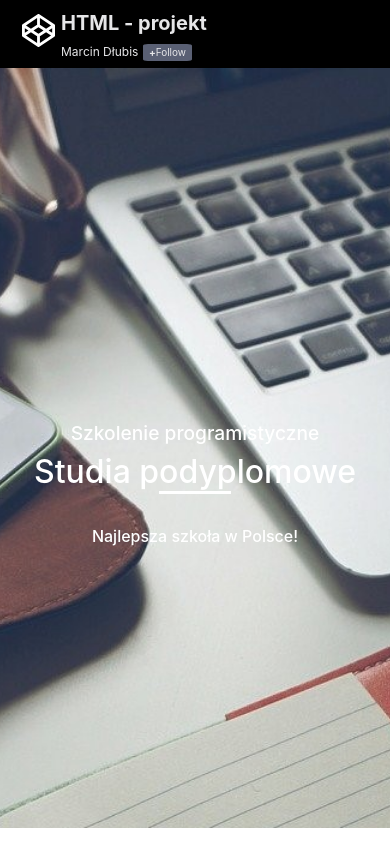
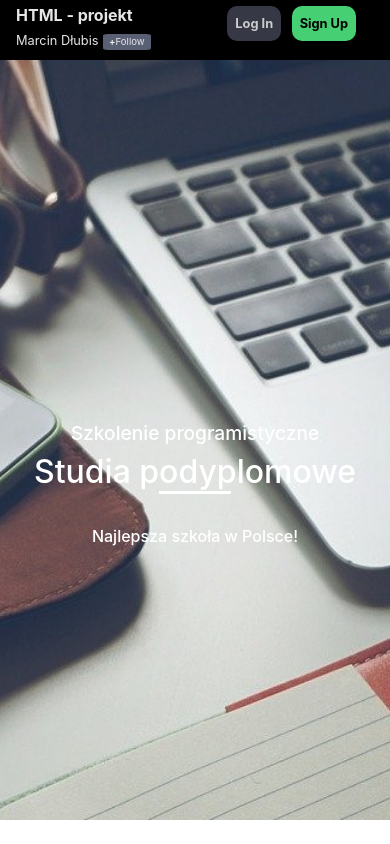
Before and after one commit to CarolKuch/MDlubis-podyplomowe, a plain HTML site: page index.html in a window 390 px wide. Shown: the top 844 px of the page. Drawn offline with nearby package versions, Linux system fonts and the light colour scheme; a web font is replaced by a local one.

Commit message:
Added support for extra small devices & code refactoring

```diff
--- a/index.html
+++ b/index.html
@@ -16,7 +16,7 @@
 <body>
     <header>
         <nav class="navbar navbar-dark container-fluid align-items-start">
-            <div class="nav1-left col-4-xs col-3-s p-0">
+            <div class="nav1-left col-5 p-0">
                 <a href="https://codepen.io/" target="_blank">
                     <img class="codepen" src="img/codepen.svg">
                 </a>
@@ -24,13 +24,14 @@
                 <a href="https://codepen.io/login" target="_blank" class="marcin">Marcin Dłubis</a>
                 <a href="https://codepen.io/login" target="_blank" class="follow"> <b>+</b>Follow</a>
             </div>
-
-            <div class="nav1-right col-7-md d-sm-none d-md-block text-right">
-                <a href="https://codepen.io/login?" target="_blank" class="heart">
-                    <img src="img/heart.svg" alt="heart" class="heart-img"/>
-                </a>
+            <div class="nav1-right col-7 text-right">
+                <button class="heart">
+                    <a href="https://codepen.io/login?" target="_blank" class="heart-link">
+                        <img src="img/heart.svg" alt="heart" class="heart-img"/>
+                    </a>
+                </button>
                 <a href="https://codepen.io/login?" target="_blank" class="eye">
-                    <img src="img/eye.svg" alt="eye" class="eye-img"/>Change view
+                    <img src="img/eye.svg" alt="eye" class="eye-img"/><span class="eye-text">Change view</span>
                 </a>
                 <a href="https://codepen.io/accounts/signup/user/free" target="_blank" class="log-in">Log In</a>
                 <a href="https://codepen.io/accounts/signup/user/free" target="_blank" class="sign-up">Sign Up</a>
--- a/style/from-style.css
+++ b/style/from-style.css
@@ -3,12 +3,11 @@
   src: url("./../assets/fonts/Lato-Regular.ttf");
 }
 
-
-.formu{
+.formu {
   padding: 3%;
   font-family: "Lato";
   text-align: center;
-    background-image: url('../img/form-b.jpg');
+  background-image: url("../img/form-b.jpg");
   background-position: center center;
   opacity: 0.7;
   color: white;
@@ -17,14 +16,14 @@
   height: 650px;
 }
 
-.form-container{
+.form-container {
   margin-left: auto;
   width: 70%;
   height: 30px;
   font-weight: bold;
 }
 
-input{
+input {
   width: 100%;
   height: 30px;
   border: 2px solid darkred;
@@ -34,47 +33,44 @@ input{
   font-size: 14px;
 }
 
-textarea{
+textarea {
   border: 2px solid darkred;
   width: 100%;
   height: 200px;
   font-size: 14px;
 }
 
-.wyslij{
+.wyslij {
   width: 100px;
   text-align: center;
   display: block;
   float: right;
-    background-color: #D07C7C;
+  background-color: #d07c7c;
   color: white;
   cursor: pointer;
   text-transform: uppercase;
   border: none;
 }
 
-.user-instructions{
+.user-instructions {
   font-size: 16px;
   text-align: left;
   margin-left: 20px;
   width: 70%;
 }
 
-.wyslij:hover{
+.wyslij:hover {
   border: 1px solid red;
 }
 
-@media (max-width: 1200px)
-{
-    .form-container
-    {
+@media (max-width: 1200px) {
+  .form-container {
     width: 90%;
   }
 }
 
-@media (max-width: 900px)
-{
-   .formu{
+@media (max-width: 900px) {
+  .formu {
     margin: 8% 5% 2% 5%;
   }
 }
--- a/style/main-style.css
+++ b/style/main-style.css
@@ -1,11 +1,11 @@
-.main-img{
+.main-img {
   object-fit: cover;
   position: relative;
   width: 95%;
   margin-top: 5%;
 }
 
-.headers{
+.headers {
   position: absolute;
   color: white;
   margin: auto;
@@ -15,21 +15,21 @@
   left: 0;
 }
 
-h6{
+h6 {
   line-height: 90px;
   font-size: 1rem;
 }
 
-h5{
+h5 {
   font-size: 1.2rem;
 }
 
-h1{
+h1 {
   font-size: 2rem;
 }
 
-.h1after:after{
-    content: '';
+.h1after:after {
+  content: "";
   position: absolute;
   display: block;
   width: 72px;
@@ -39,25 +39,25 @@ h1{
   background: white;
 }
 
-.nav2{
+.nav2 {
   display: block;
   float: right;
   border-bottom: 2px solid darkred;
   height: 50px;
 }
 
-.nav-item{
+.nav-item {
   text-transform: uppercase;
   position: relative;
 }
 
-.nav2 .nav-item:hover{
-    color: #D07C7C;
-    transition: .3s;
+.nav2 .nav-item:hover {
+  color: #d07c7c;
+  transition: 0.3s;
   border-bottom: 2px solid darkred;
 }
 
-.menu{
+.menu {
   height: 50px;
   position: relative;
   color: #686868;
@@ -66,23 +66,24 @@ h1{
   border-bottom: 2px solid darkred;
 }
 
-.lorem{
-    margin-top: 4%;
+.lorem {
+  margin-top: 4vh;
   width: 60vw;
   margin-left: auto;
   margin-right: auto;
   margin-bottom: 10vh;
+  text-align: center;
 }
 
-.about{
+.about {
   font-size: 24px;
   margin-top: 5%;
   text-align: center;
   position: relative;
 }
 
-.about:after{
-    content: '';
+.about:after {
+  content: "";
   position: absolute;
   display: block;
   width: 72px;
@@ -93,59 +94,52 @@ h1{
   background: red;
 }
 
-.video-frame-content{
+.video-frame-content {
   width: 90%;
   height: 500px;
 }
 
-@media (max-width: 1000px)
-{
-    .main-img{
+@media (max-width: 1000px) {
+  .main-img {
     width: 100%;
     margin-top: 0%;
   }
 
-    .headers{
+  .headers {
     top: 10rem;
   }
 
-    .headers h1{
+  .headers h1 {
     margin-bottom: 0px;
   }
 }
 
-@media (max-width: 810px)
-{
-    .headers{
+@media (max-width: 810px) {
+  .headers {
     top: 7rem;
   }
-
-
 }
 
-@media(max-width: 700px)
-{
-    .computer-studies{
+@media (max-width: 700px) {
+  .computer-studies {
     height: 90vh;
   }
 
-    .main-img{
+  .main-img {
     height: 90vh;
     object-fit: cover;
   }
 
-    .headers{
-        top:50%;
-
+  .headers {
+    top: 50%;
   }
-    .video-frame-content{
+  .video-frame-content {
     height: 300px;
   }
 }
 
-@media (max-width: 550px)
-{
-    .video-frame-content{
+@media (max-width: 550px) {
+  .video-frame-content {
     height: 200px;
   }
 }
--- a/style/nav-style.css
+++ b/style/nav-style.css
@@ -1,119 +1,184 @@
-*{
+* {
   -webkit-box-sizing: border-box;
   -moz-box-sizing: border-box;
   box-sizing: border-box;
 }
 
-body{
+body {
   margin: 0;
   padding: 0;
 }
 
-.navbar{
+.navbar {
   background-color: black;
   height: 68px;
 }
 
-.nav1-left a{
-    color:#e6e6e8;
+.nav1-left a {
+  color: #e6e6e8;
   text-decoration: none;
 }
 
-.nav1-right a{
-    font-size: 14px;
+.nav1-right a {
+  font-size: 1rem;
+  padding: 0.7rem 1rem;
 }
 
-a:hover{
+a:hover {
   text-decoration: none;
-    opacity: 1.0;
-    color:#e6e6e8;
+  opacity: 1;
+  color: #e6e6e8;
   transition: 0.1s ease;
 }
 
-.follow:hover, .sign-up{
-    background-color:#47cf73;
+.follow:hover,
+.sign-up {
+  background-color: #47cf73;
 }
 
-.marcin:hover, .projekt, .follow, .log-in, .eye{
+.marcin:hover,
+.projekt,
+.follow,
+.log-in,
+.eye {
   color: white;
 }
 
-.log-in, .eye{
+.log-in,
+.eye {
   background-color: #444857;
   opacity: 0.8;
 }
 
-.sign-up{
+.sign-up {
   color: black;
 }
 
-.sign-up:hover{
+.sign-up:hover {
   background-color: darkgreen;
   color: black;
 }
 
-.codepen{
+.codepen {
   width: 45px;
   height: 45px;
-    color:#444857;
+  color: #444857;
   display: block;
   float: left;
   padding: 6px;
 }
 
-.projekt{
-    font-size: 20px;
+.projekt {
+  font-size: 1.2rem;
   font-weight: bold;
 }
 
-.marcin, .follow, .projekt{
+.marcin,
+.follow,
+.projekt {
   display: inline-block;
 }
 
-.marcin{
-    font-size: 12px;
+.marcin {
+  font-size: 0.8rem;
 }
 
-.follow{
-   font-size: 10px;
+.follow {
+  font-size: 0.7rem;
   background-color: #5a6074;
   border-radius: 10%;
   padding: 1px 6px;
 }
 
-.heart{
-    border: 3px solid #adafbc;
+.heart {
   border-radius: 10px;
-    padding: 10px 10px;
-    margin: 3px;
+  display: inline-block;
+  font-weight: bold;
+  height: 47px;
+  background-color: black;
+  border: 2px solid #5a6074;
 }
 
-.heart-img{
-    height: 60px;
-    padding: 20px 5px;
-    align-self: baseline;
+.heart-img {
+  width: 25px;
 }
 
-.heart:hover{
+.heart:hover {
   background-color: #5a6074;
 }
 
-.eye{
+.eye {
   border-radius: 10px;
   display: inline-block;
-    padding: 10px 20px;
-    margin: 3px;
+  margin: 0.3rem;
+  font-weight: bold;
 }
 
-.eye-img{
+.eye-img {
   width: 25px;
   margin-right: 5px;
 }
 
-.log-in, .sign-up{
+.log-in,
+.sign-up {
   margin: 3px;
   border-radius: 10px;
   padding: 15px 25px;
   display: inline-block;
   padding: 10px 20px;
+  font-weight: bold;
 }
+
+@media (max-width: 800px) {
+  .navbar {
+    height: 60px;
+  }
+
+  .eye-text {
+    display: none;
+  }
+
+  .eye-img {
+    margin-right: 0px;
+  }
+
+  .nav1-left,
+  .nav1-right {
+    margin-top: -5px;
+  }
+}
+
+@media (max-width: 750px) {
+  .eye {
+    display: none;
+  }
+}
+
+@media (max-width: 600px) {
+  .heart {
+    display: none;
+  }
+
+  .marcin,
+  .nav1-right a {
+    font-size: 0.8rem;
+  }
+
+  .nav1-right a {
+    padding: 8px;
+  }
+
+  .projekt {
+    font-size: 1rem;
+  }
+
+  .follow {
+    font-size: 0.6rem;
+  }
+}
+
+@media (max-width: 470px) {
+  .codepen {
+    display: none;
+  }
+}
```
Also changed, not shown: style/tech-img-style.css (+5 -5 lines). Lines whose indentation alone changed are shown as unchanged.
